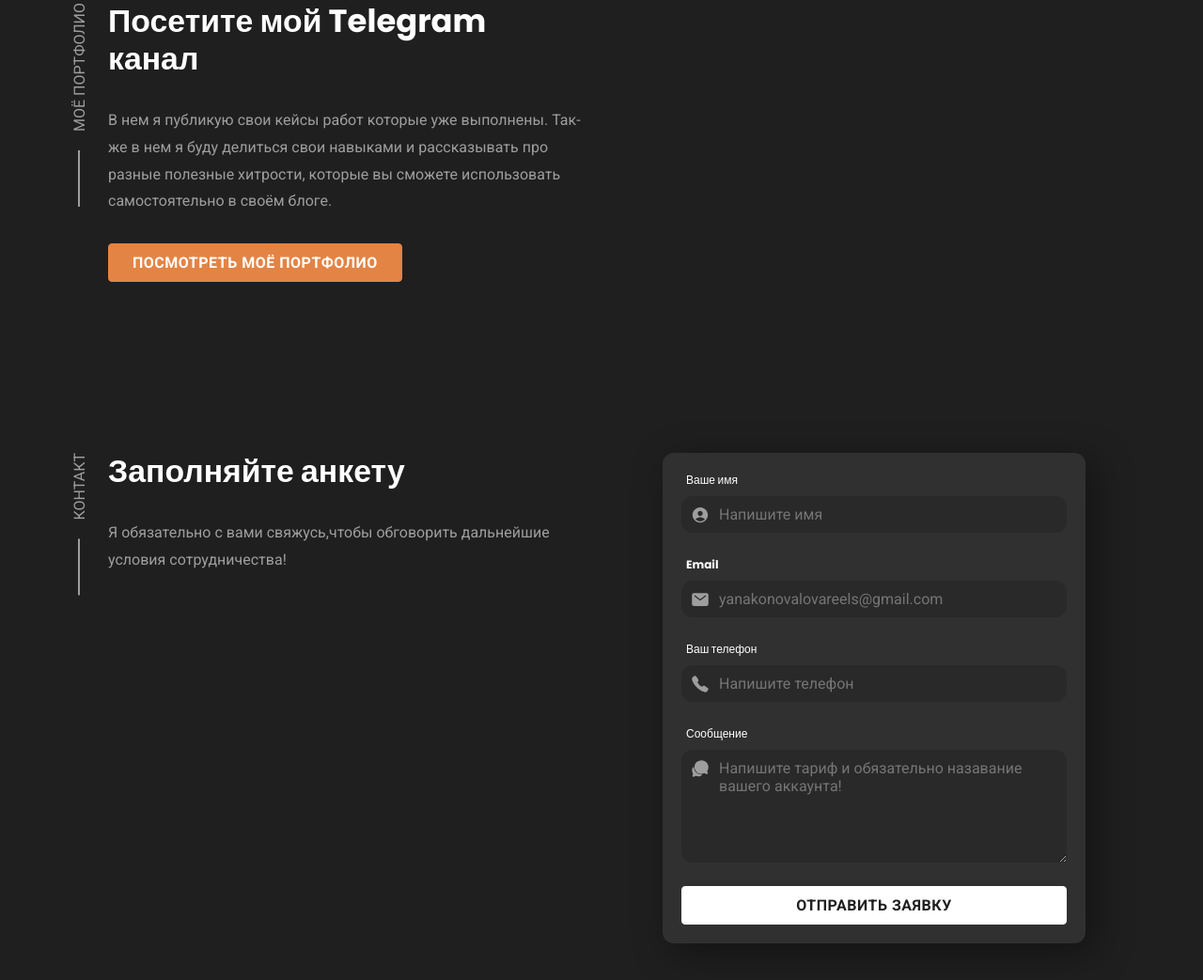
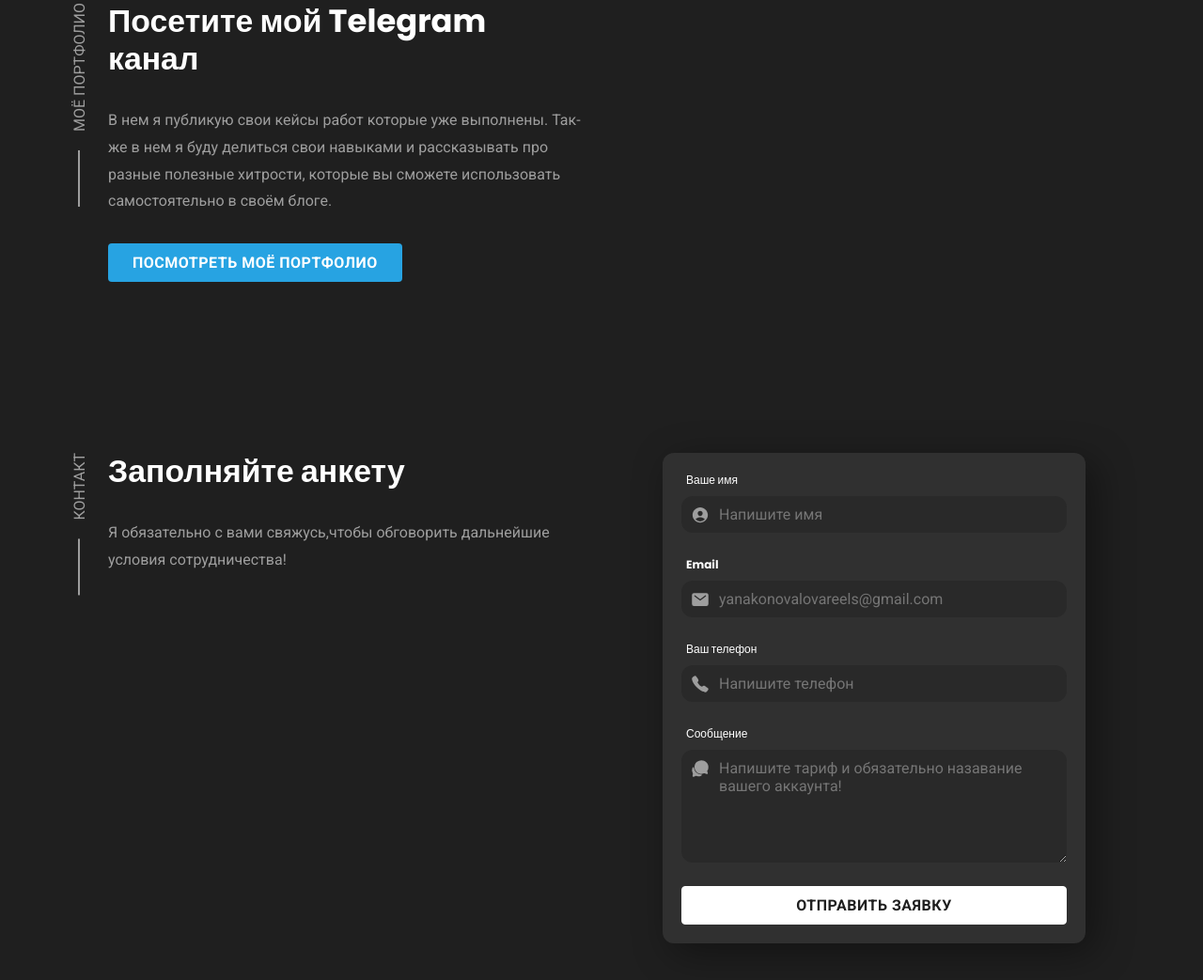
Before and after one commit to yanareels/about-me, a plain HTML site: page index.html in a window 1280 px wide. Shown: the part 3729-4772 px from the top of the page at 94% size. Drawn offline with nearby package versions, Linux system fonts and the light colour scheme; a web font is replaced by a local one.

Commit message:
Update style.css
фвв

```diff
--- a/style.css
+++ b/style.css
@@ -224,8 +224,8 @@ body.active { overflow: hidden; }
 }
 
 .btn-secondary {
-  background: var(--raw-seinna);
-  border-color: var(--raw-seinna);
+/*   background: var(--raw-seinna); */
+/*   border-color: var(--raw-seinna); */
   color: var(--black);
 }
 
```
